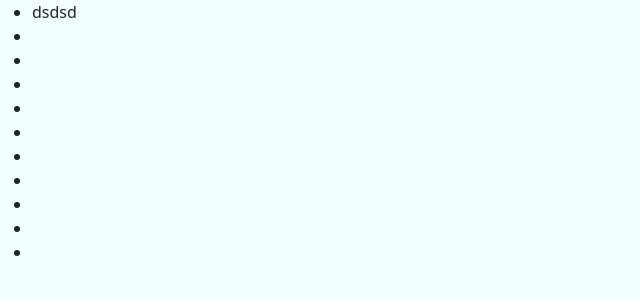
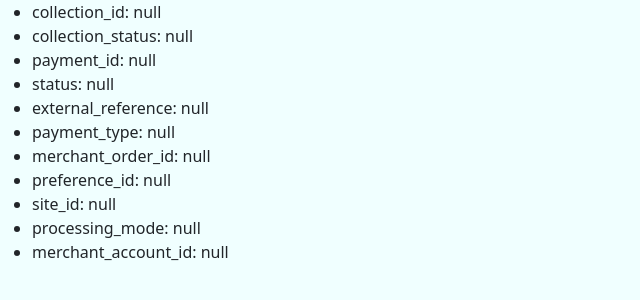
Before and after one commit to lcgoandete/mp-pro-frontend, a React (Create React App) app: page /success in a window 1280 px wide. Shown: the top 300 px of the page, without its empty margins (0-640 px from the left). Built offline with nearby package versions, Linux system fonts and the light colour scheme.

Commit message:
feat: update success page

```diff
--- a/public/index.html
+++ b/public/index.html
@@ -40,6 +40,6 @@
       To create a production bundle, use `npm run build` or `yarn build`.
     -->
     <script src="https://sdk.mercadopago.com/js/v2"></script>
-    <script src="https://www.mercadopago.com/v2/security.js" view="/home"></script>
+    <script src="https://www.mercadopago.com/v2/security.js" view="home"></script>
   </body>
 </html>
--- a/src/hooks/usePayment.js
+++ b/src/hooks/usePayment.js
@@ -5,6 +5,7 @@ export default function payment() {
     try {
       const response = await axios({
         method: 'POST',
+        // url: 'http://localhost:5000/payment/',
         url: 'https://mp-pro-backend.herokuapp.com/payment/',
         data: { payer, product },
       });
--- a/src/pages/failure/Failure.jsx
+++ b/src/pages/failure/Failure.jsx
@@ -1,10 +1,6 @@
 import React from 'react';
-import { useSearchParams } from 'react-router-dom';
 
 export default function Failure() {
-  const [searchParams] = useSearchParams();
-  console.log(searchParams.get('collection_id'));
-  console.log(searchParams.get('collection_status'));
   return (
     <div>
       Failure
--- a/src/pages/pending/Pending.jsx
+++ b/src/pages/pending/Pending.jsx
@@ -1,13 +1,9 @@
 import React from 'react';
-import { useSearchParams } from 'react-router-dom';
 
 export default function Pending() {
-  const [searchParams] = useSearchParams();
-  console.log(searchParams.get('collection_id'));
-  console.log(searchParams.get('collection_status'));
   return (
     <div>
-      pending
+      Pending
     </div>
   );
 }
--- a/src/pages/product/Product.jsx
+++ b/src/pages/product/Product.jsx
@@ -30,7 +30,7 @@ const product = {
 
 export default function Product() {
   const { getPayment } = usePayment();
-  const [loading, setLoading] = useState(false);
+  const [loading, setLoading] = useState(true);
   const [preferenceId, setPreferenceID] = useState('');
 
   useEffect(() => {
@@ -66,6 +66,15 @@ export default function Product() {
       document.body.appendChild(script);
     }
   }, [preferenceId]);
+
+  if (loading) {
+    return (
+      <div>
+        <h1>Loading...</h1>
+        <Loading />
+      </div>
+    );
+  }
 
   return (
     <div className="container">
@@ -143,9 +152,8 @@ export default function Product() {
       </div>
 
       <div className="text-center my-4">
-        <div className="cho-container">
-          { loading && <Loading /> }
-        </div>
+        <div className="cho-container" />
+        { loading && <Loading /> }
       </div>
     </div>
   );
--- a/src/pages/success/Success.jsx
+++ b/src/pages/success/Success.jsx
@@ -6,20 +6,17 @@ export default function Success() {
   return (
     <div>
       <ul>
-        <li>
-          dsdsd
-          {searchParams.get('(collection_id')}
-        </li>
-        <li>{searchParams.get('collection_status')}</li>
-        <li>{searchParams.get('payment_id')}</li>
-        <li>{searchParams.get('status')}</li>
-        <li>{searchParams.get('external_reference')}</li>
-        <li>{searchParams.get('payment_type')}</li>
-        <li>{searchParams.get('merchant_order_id')}</li>
-        <li>{searchParams.get('preference_id')}</li>
-        <li>{searchParams.get('site_id')}</li>
-        <li>{searchParams.get('processing_mode')}</li>
-        <li>{searchParams.get('merchant_account_id')}</li>
+        <li>{`collection_id: ${searchParams.get('(collection_id')}`}</li>
+        <li>{`collection_status: ${searchParams.get('collection_status')}`}</li>
+        <li>{`payment_id: ${searchParams.get('payment_id')}`}</li>
+        <li>{`status: ${searchParams.get('status')}`}</li>
+        <li>{`external_reference: ${searchParams.get('external_reference')}`}</li>
+        <li>{`payment_type: ${searchParams.get('payment_type')}`}</li>
+        <li>{`merchant_order_id: ${searchParams.get('merchant_order_id')}`}</li>
+        <li>{`preference_id: ${searchParams.get('preference_id')}`}</li>
+        <li>{`site_id: ${searchParams.get('site_id')}`}</li>
+        <li>{`processing_mode: ${searchParams.get('processing_mode')}`}</li>
+        <li>{`merchant_account_id: ${searchParams.get('merchant_account_id')}`}</li>
       </ul>
     </div>
   );
```
